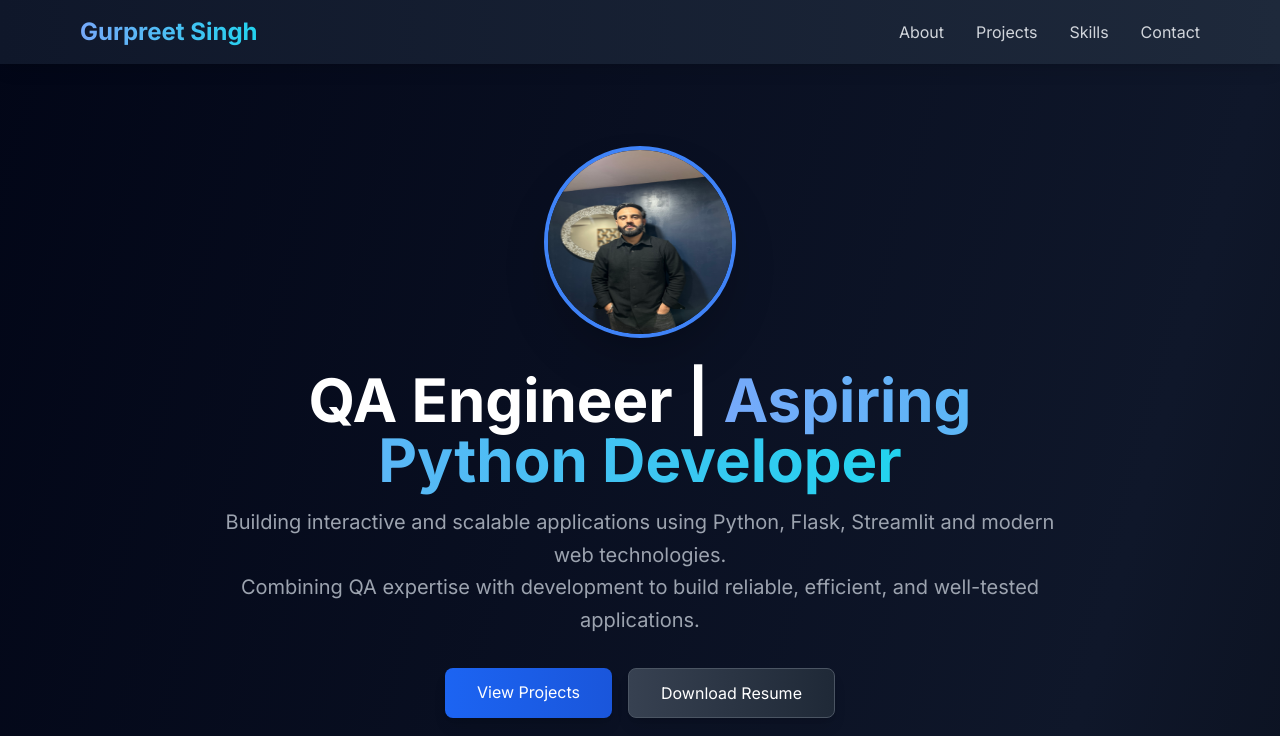
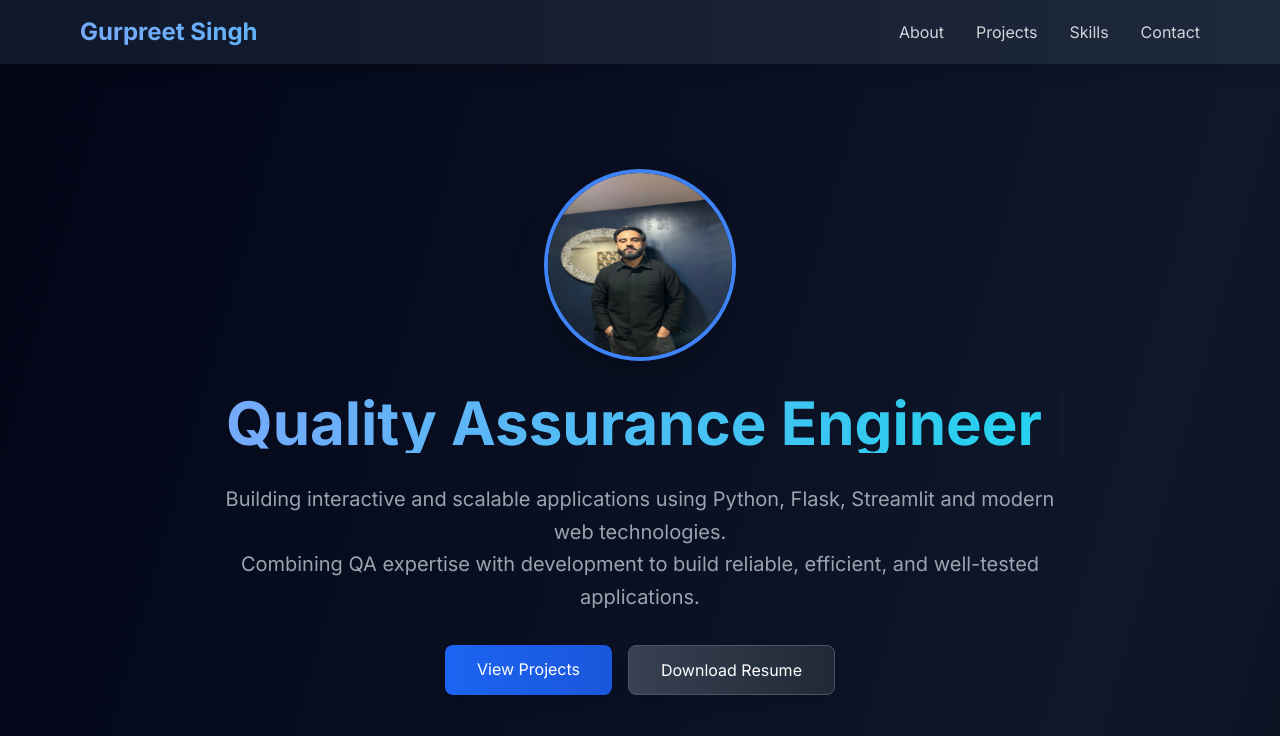
Before and after one commit to Gurpreetwork9582/Portfolio-Guri, a Flask app: page / in a window 1280 px wide. Shown: the top 736 px of the page. Run offline with Flask 3, Linux system fonts and the light colour scheme; style sheets or scripts are compiled from the project's sources; some libraries are stand-ins or nearby versions.

Commit message:
Added keyframes from tailwind for animation

```diff
--- a/templates/index.html
+++ b/templates/index.html
@@ -18,9 +18,26 @@
 <nav class="bg-gradient-to-r from-slate-900 to-slate-800 shadow-lg fixed w-full z-50">
 <div class="max-w-6xl mx-auto px-4 py-4 flex justify-between items-center">
 
-<h1 class="text-2xl font-bold bg-gradient-to-r from-blue-400 to-cyan-400 bg-clip-text text-transparent">
-Gurpreet Singh
+
+<h1 class="text-2xl font-bold bg-gradient-to-r from-blue-400 to-cyan-400 bg-clip-text text-transparent inline-block overflow-hidden whitespace-nowrap border-r-2 border-white pr-2 animate-typing">
+  Gurpreet Singh
 </h1>
+
+<style>
+@keyframes typing {
+  from { width: 0 }
+  to { width: 100% }
+}
+
+@keyframes blink {
+  50% { border-color: transparent }
+}
+
+.animate-typing {
+  width: 0;
+  animation: typing 1s steps(60, end) forwards, blink 0.7s infinite;
+}
+</style>
 
 <div class="space-x-8 text-gray-300 hidden md:flex">
 
@@ -46,9 +63,26 @@ alt="Gurpreet Singh"
 class="w-48 h-48 rounded-full mx-auto mb-8 border-4 border-blue-500 shadow-2xl hover:scale-105 transition"
 />
 
-<h1 class="text-6xl font-bold mb-4 text-white">
-QA Engineer | <span class="bg-gradient-to-r from-blue-400 to-cyan-400 bg-clip-text text-transparent">Aspiring Python Developer</span>
+<h1 class="text-6xl font-bold mb-6 bg-gradient-to-r from-blue-400 to-cyan-400 bg-clip-text text-transparent inline-block overflow-hidden whitespace-nowrap border-r-4 border-white pr-2 animate-typing">
+    Quality Assurance Engineer
+
 </h1>
+
+<style>
+@keyframes typing {
+  from { width: 0 }
+  to { width: 100% }
+}
+
+@keyframes blink {
+  50% { border-color: transparent }
+}
+
+.animate-typing {
+  width: 0;
+  animation: typing 3.5s steps(30, end) forwards, blink 0.7s infinite;
+}
+</style>
 
 <p class="text-xl text-gray-400 mb-8 leading-relaxed">
 Building interactive and scalable applications using Python, Flask, Streamlit and modern web technologies. <br/> Combining QA expertise with development to build reliable, efficient, and well-tested applications.
```
Also changed, not shown: 1 other file.
